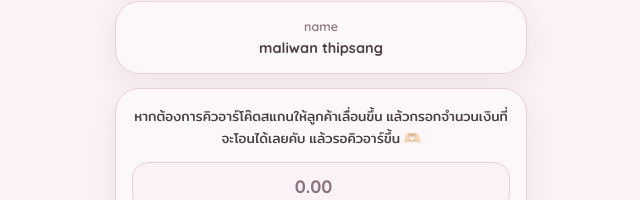
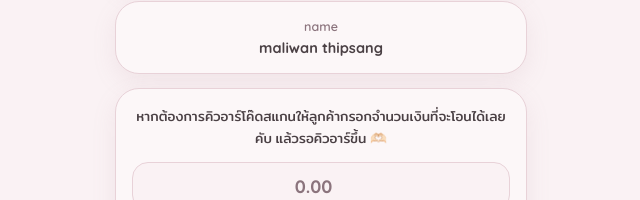
Before and after one commit to Luvselris/Chamoix, a plain HTML site: page index.html in a window 1280 px wide. Shown: the part 519-719 px from the top of the page, without its empty margins (319-959 px from the left). Drawn offline with Linux system fonts and the light colour scheme.

Commit message:
Update index.html

```diff
--- a/index.html
+++ b/index.html
@@ -380,7 +380,7 @@
 
     <!-- กล่องสร้างคิวอาร์โค้ดตามยอดเงิน -->
     <div class="box-card">
-      <div class="form-uniform-text">หากต้องการคิวอาร์โค๊ดสแกนให้ลูกค้าเลื่อนขึ้น แล้วกรอกจำนวนเงินที่จะโอนได้เลยคับ แล้วรอคิวอาร์ขึ้น 🫶🏻</div>
+      <div class="form-uniform-text">หากต้องการคิวอาร์โค๊ดสแกนให้ลูกค้ากรอกจำนวนเงินที่จะโอนได้เลยคับ แล้วรอคิวอาร์ขึ้น 🫶🏻</div>
 
       <input
         type="number"
```
